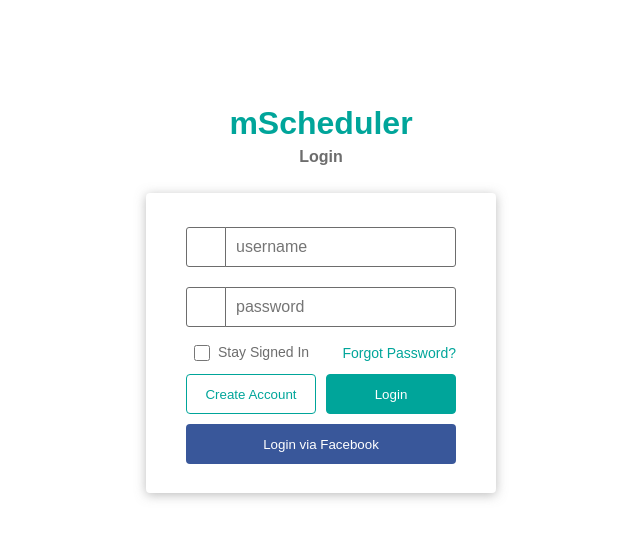
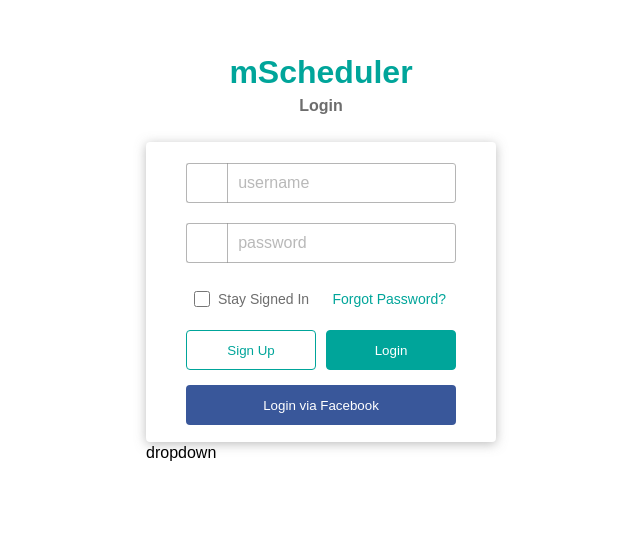
Before and after one commit to mjblee20/cloud-scheduler, a Vue app: page /login in a window 1280 px wide. Shown: the part 103-642 px from the top of the page, without its empty margins (319-959 px from the left). Built offline with nearby package versions, Linux system fonts and the light colour scheme.

Commit message:
login page basic outline

```diff
--- a/src/components/LoginForm.vue
+++ b/src/components/Login/LoginForm.vue
@@ -35,8 +35,10 @@
       </div>
       <div class="btn-group">
         <div class="top">
-          <button class="create-btn">Create Account</button>
-          <button class="login-btn">Login</button>
+          <button class="signup-btn">
+            <a href="#">Sign Up</a>
+          </button>
+          <button class="login-btn" type="submit">Login</button>
         </div>
         <button class="fb-login">Login via Facebook</button>
         <!-- <div id="fb-root">
@@ -60,14 +62,22 @@
   name: 'LoginForm',
   methods: {
     changeUserIconBorder() {
-      document.getElementById('usr-icon').style.borderColor = '#00a59a';
+      let userIcon = document.getElementById('usr-icon');
+      userIcon.style.borderColor = '#00a59a';
+      userIcon.style.opacity = '1';
     },
     changePwdIconBorder() {
-      document.getElementById('pwd-icon').style.borderColor = '#00a59a';
+      let pwdIcon = document.getElementById('pwd-icon');
+      pwdIcon.style.borderColor = '#00a59a';
+      pwdIcon.style.opacity = '1';
     },
     changeIconBorder() {
-      document.getElementById('usr-icon').style.borderColor = '#6d6d6d';
-      document.getElementById('pwd-icon').style.borderColor = '#6d6d6d';
+      let userIcon = document.getElementById('usr-icon');
+      userIcon.style.borderColor = '#6d6d6d';
+      userIcon.style.opacity = '0.5';
+      let pwdIcon = document.getElementById('pwd-icon');
+      pwdIcon.style.borderColor = '#6d6d6d';
+      pwdIcon.style.opacity = '0.5';
     },
   },
 };
@@ -90,37 +100,40 @@
   display: flex;
   align-items: center;
 }
-/*
-.usr-grp:focus-within,
-.pwd-grp:focus-within {
-} */
 
 .icon {
   height: 40px;
-  width: 40px;
+  width: 45px;
   border-radius: 3px 0 0 3px;
-  border: solid 1px #6d6d6d;
+  border-left: solid 1px #6d6d6d;
+  border-top: solid 1px #6d6d6d;
+  border-bottom: solid 1px #6d6d6d;
+  opacity: 0.5;
 }
 
 input[type='text'] {
   height: 2.5em;
-  width: 231px;
+  width: 90%;
   margin: 10px 0 10px -1px;
   padding: 0px 10px;
   font-size: 1em;
   border-radius: 0 3px 3px 0;
   border: solid 1px #6d6d6d;
+  opacity: 0.5;
 }
 
 input[type='text']:focus {
   outline: none;
   border: solid 1px #00a59a;
+  opacity: 1;
+  color: #6d6d6d;
 }
 
 .login-options {
   display: flex;
   justify-content: space-between;
   align-items: center;
+  margin: 10px 0;
 }
 
 .login-options > div {
@@ -147,15 +160,20 @@
   border: none;
   color: #00a59a;
   font-size: 14px;
+  margin-right: 10px;
 }
 
-.create-btn {
+.signup-btn {
   width: 130px;
   height: 40px;
   border-radius: 4px;
   border: solid 1px #00a59a;
   background: white;
-  margin: 5px 5px 5px 0;
+  margin: 5px 5px 10px 0;
+}
+
+.signup-btn a {
+  text-decoration: none;
   color: #00a59a;
 }
 
@@ -166,7 +184,7 @@
   border-radius: 4px;
   border: solid 1px #00a59a;
   background-color: #00a59a;
-  margin: 5px 0 5px 5px;
+  margin: 5px 0 10px 5px;
 }
 
 .fb-login {
--- a/src/views/Login.vue
+++ b/src/views/Login.vue
@@ -8,14 +8,15 @@
       <div class="login">
         <LoginForm />
         <ForgotPasswordModal />
+        <div class="dropdown">dropdown</div>
       </div>
     </div>
   </div>
 </template>
 
 <script>
-import LoginForm from '../components/LoginForm';
-import ForgotPasswordModal from '../components/ForgotPasswordModal';
+import LoginForm from '../components/Login/LoginForm';
+import ForgotPasswordModal from '../components/Login/ForgotPasswordModal';
 
 export default {
   name: 'Login',
@@ -47,6 +48,7 @@
   color: #6d6d6d;
 }
 
-.login-form {
+.login {
+  margin-bottom: 80px;
 }
 </style>
```
Also changed, not shown: src/components/Login/ForgotPasswordModal.vue (renamed from src/components/ForgotPasswordModal.vue).
